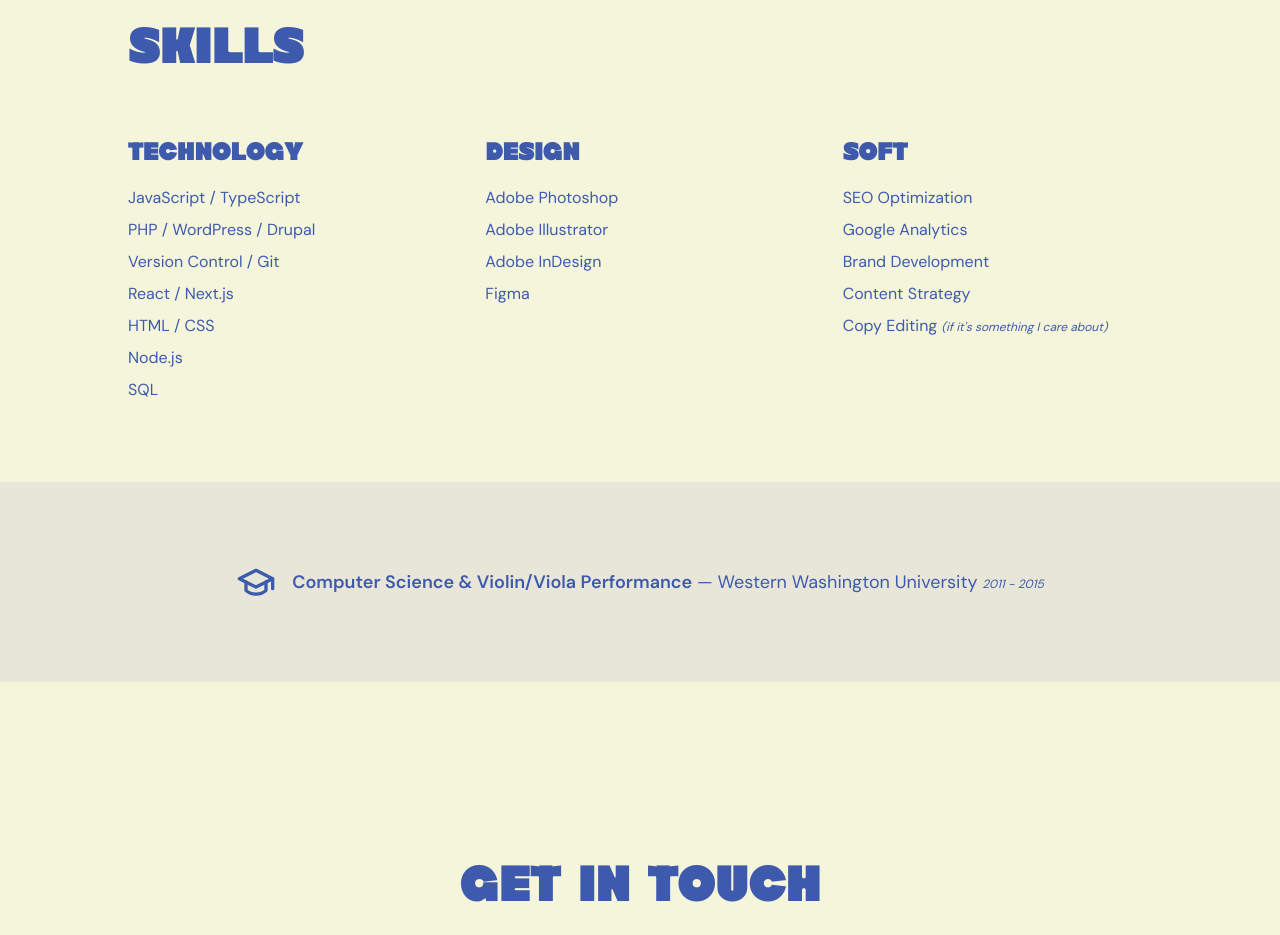
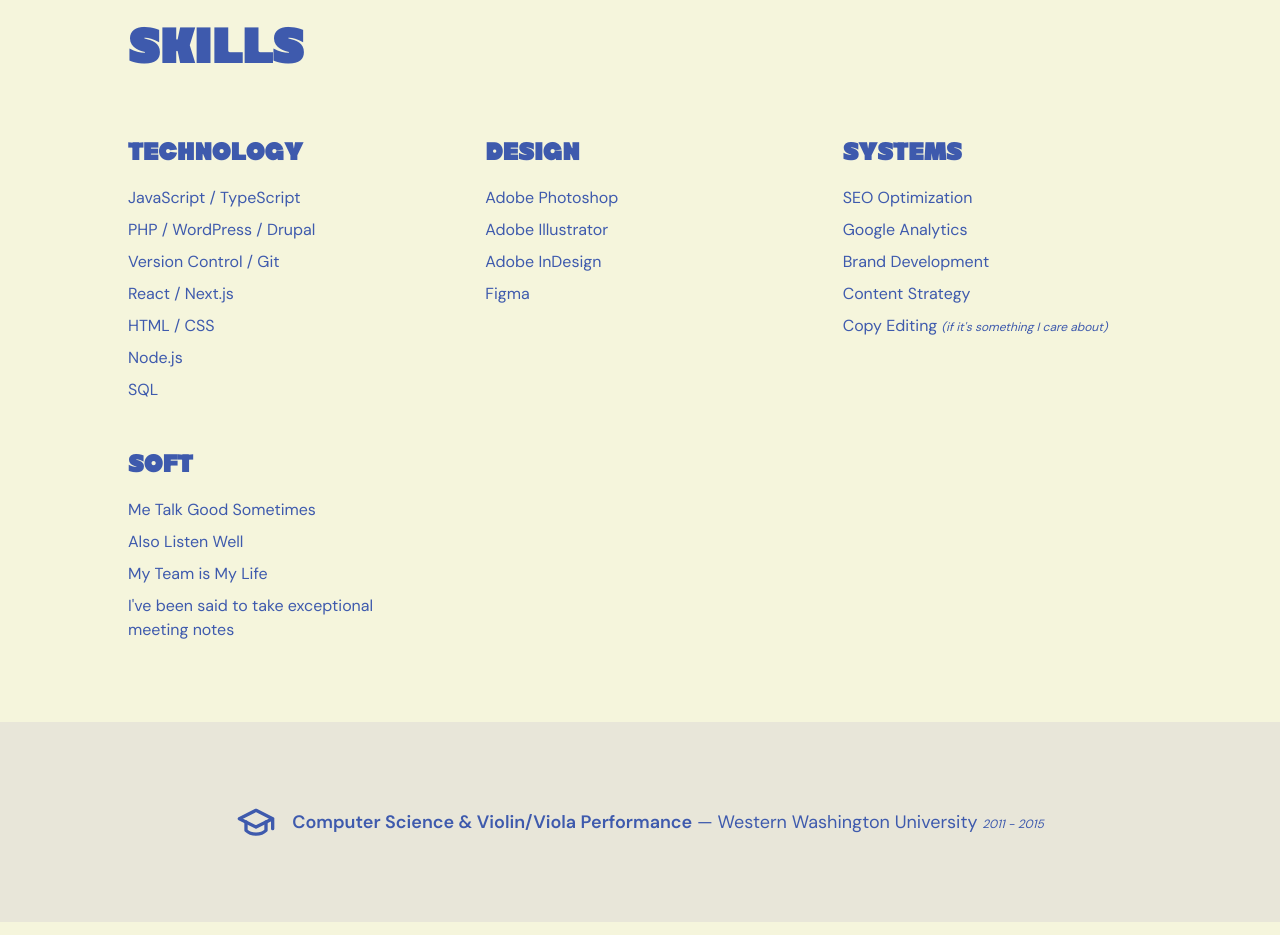
Before and after one commit to GrantEadie/grants-resume, a Next.js app: page / in a window 1280 px wide. Shown: the part 2120-3055 px from the top of the page. Built offline with nearby package versions, Linux system fonts and the light colour scheme.

Commit message:
add another column for goofy jokes

```diff
--- a/app/page.tsx
+++ b/app/page.tsx
@@ -307,10 +307,10 @@ export default function Home() {
               </ul>
             </div>
 
-            {/* Soft Skills Column */}
+            {/* Systems Skills Column */}
             <div>
               <h3 className="font-[family-name:var(--font-loram)] text-xl sm:text-2xl font-bold text-[#3E5AAD] dark:text-[#F5F5DC] mb-4">
-                Soft
+                Systems
               </h3>
               <ul className="font-[family-name:var(--font-dm-sans)] text-sm sm:text-base text-[#3E5AAD] dark:text-[#F5F5DC] space-y-2">
                 <li>SEO Optimization</li>
@@ -323,6 +323,19 @@ export default function Home() {
                     (if it's something I care about)
                   </i>
                 </li>
+              </ul>
+            </div>
+
+            {/* Soft Skills Column */}
+            <div>
+              <h3 className="font-[family-name:var(--font-loram)] text-xl sm:text-2xl font-bold text-[#3E5AAD] dark:text-[#F5F5DC] mb-4">
+                Soft
+              </h3>
+              <ul className="font-[family-name:var(--font-dm-sans)] text-sm sm:text-base text-[#3E5AAD] dark:text-[#F5F5DC] space-y-2">
+                <li>Me Talk Good Sometimes</li>
+                <li>Also Listen Well</li>
+                <li>My Team is My Life</li>
+                <li>I've been said to take exceptional meeting notes</li>
               </ul>
             </div>
           </div>
```
